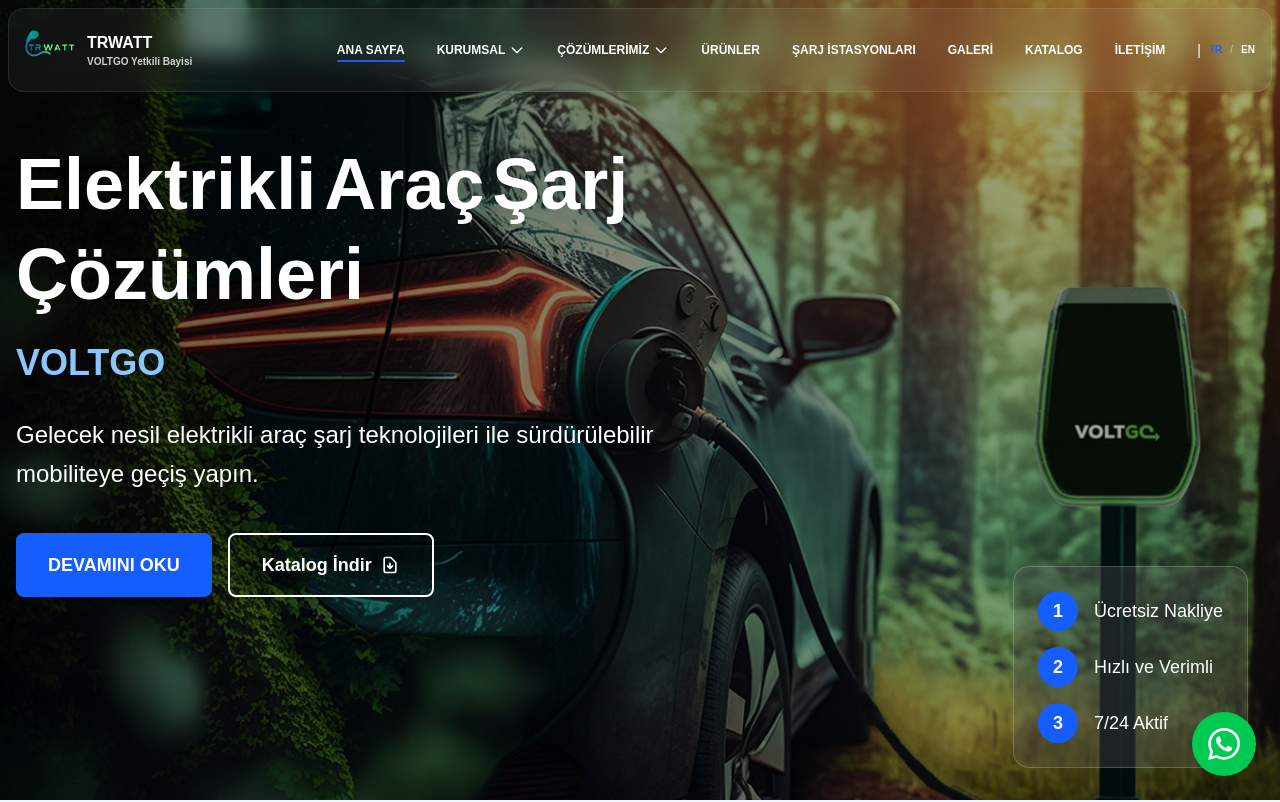
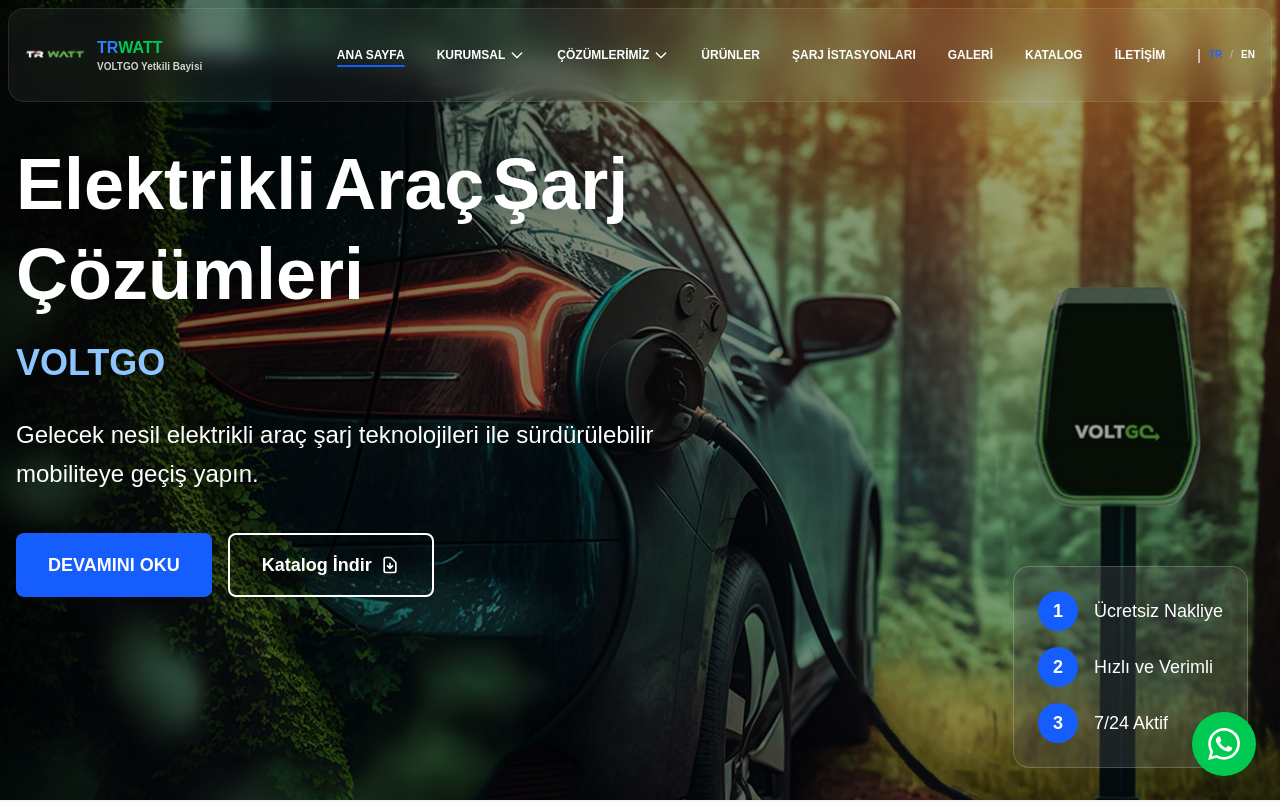
Before and after one commit to msdsn/trwatt, a Next.js app: page / in a window 1280 px wide. Shown: the top 802 px of the page. Built offline with nearby package versions, Linux system fonts and the light colour scheme.

Commit message:
Hakkında, İletişim, Footer ve Header bileşenlerinde logo dosyası güncellendi. Ayrıca, logo boyutları ve bazı bileşenlerde stil değişiklikleri yapıldı. Yüzer butonların görünümü ve animasyonları iyileştirildi.

```diff
--- a/src/components/About.tsx
+++ b/src/components/About.tsx
@@ -54,7 +54,7 @@
 const FloatingLogo = ({ src, alt, delay = 0 }: { src: string; alt: string; delay?: number }) => (
   <motion.a
     href="#home"
-    className="w-16 h-12 bg-blue-100 rounded-lg flex items-center justify-center cursor-pointer"
+    className="w-20 h-16 bg-blue-100 rounded-lg flex items-center justify-center cursor-pointer"
     initial={{ opacity: 0, scale: 0 }}
     whileInView={{ opacity: 1, scale: 1 }}
     transition={{ delay, duration: 0.5, type: 'spring' }}
@@ -68,8 +68,8 @@
     <Image
       src={src}
       alt={alt}
-      width={40}
-      height={30}
+      width={48}
+      height={36}
       className="object-contain"
     />
   </motion.a>
@@ -254,7 +254,7 @@
                     }
                   }}
                 >
-                  <FloatingLogo src="/TRWatt_logo.png" alt="TR Watt" delay={0} />
+                  <FloatingLogo src="/logo00113.png" alt="TR Watt" delay={0} />
                   <motion.div
                     className="w-16 h-12 bg-gray-100 rounded-lg flex items-center justify-center"
                     initial={{ opacity: 0, scale: 0 }}
--- a/src/components/Contact.tsx
+++ b/src/components/Contact.tsx
@@ -120,10 +120,10 @@
                   onClick={() => window.scrollTo({ top: 0, behavior: 'smooth' })}
                 >
                   <Image
-                                          src="/TRWatt_logo.png"
+                                          src="/logo00113.png"
                                           alt="TR Watt"
-                    width={24}
-                    height={24}
+                    width={32}
+                    height={32}
                     className="mr-2"
                   />
                 </motion.a>
--- a/src/components/Footer.tsx
+++ b/src/components/Footer.tsx
@@ -125,8 +125,8 @@
                   <Image
                     src="/TRWatt_logo.png"
                     alt="TR Watt Logo"
-                    width={50}
-                    height={50}
+                    width={60}
+                    height={60}
                     className="rounded-lg"
                   />
                 </motion.div>
--- a/src/components/Header.tsx
+++ b/src/components/Header.tsx
@@ -9,6 +9,7 @@
     const [isMenuOpen, setIsMenuOpen] = useState(false);
   const [activeDropdown, setActiveDropdown] = useState<string | null>(null);
   const [activeNavItem, setActiveNavItem] = useState<string>('home');
+  const [isScrolled, setIsScrolled] = useState(false);
   const { scrollY } = useScroll();
   const { language, setLanguage, t } = useLanguage();
 
@@ -17,6 +18,10 @@
 
   useEffect(() => {
     const handleScroll = () => {
+      // Check if scrolled past hero section (roughly 80% of viewport height)
+      const heroHeight = typeof window !== 'undefined' ? window.innerHeight * 0.8 : 600;
+      setIsScrolled(window.scrollY > heroHeight);
+
       const sections = ['home', 'corporate', 'solutions', 'products', 'stations', 'gallery', 'contact'];
       const currentSection = sections.find(section => {
         const element = document.getElementById(section);
@@ -164,19 +169,20 @@
                 transition={{ duration: 0.5 }}
               >
                 <Image
-                  src="/TRWatt_logo.png"
+                  src={isScrolled ? "/logo00113.png" : "/logo001114.png"}
                   alt="TR Watt Logo"
-                  width={50}
-                  height={50}
+                  width={60}
+                  height={60}
                   className="rounded-lg"
                 />
               </motion.div>
               <div>
                 <motion.h1
-                  className="text-base font-bold"
+                  className="text-base font-bold flex"
                   style={{ color: textColor }}
                 >
-                  {t('company.name')}
+                  <span className="text-blue-500">TR</span>
+                  <span className="text-green-500">WATT</span>
                 </motion.h1>
                 <motion.p
                   className="text-xs font-bold opacity-80"
```
Also changed, not shown: public/logo001114.png (added), public/logo00113.png (added).
